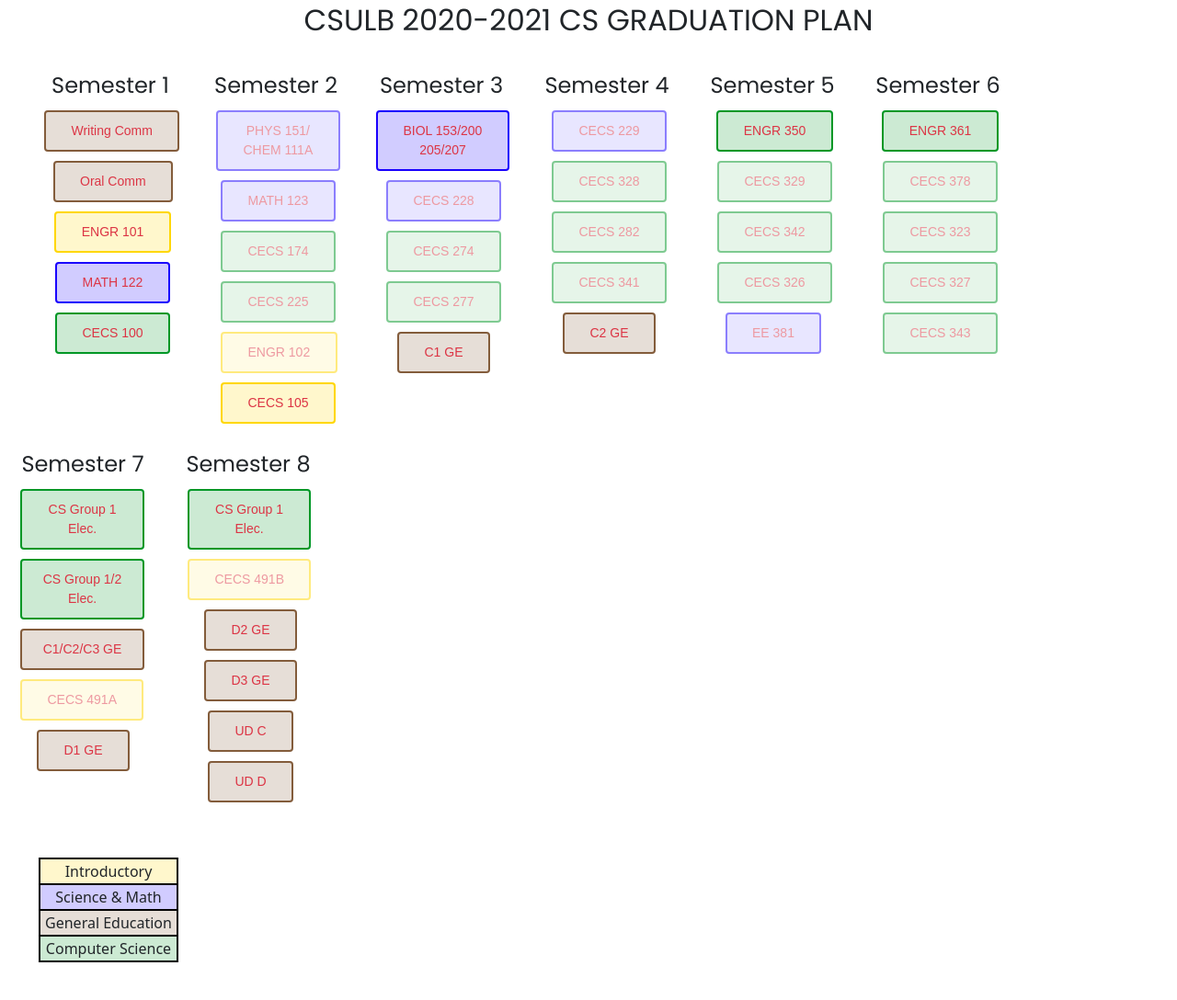
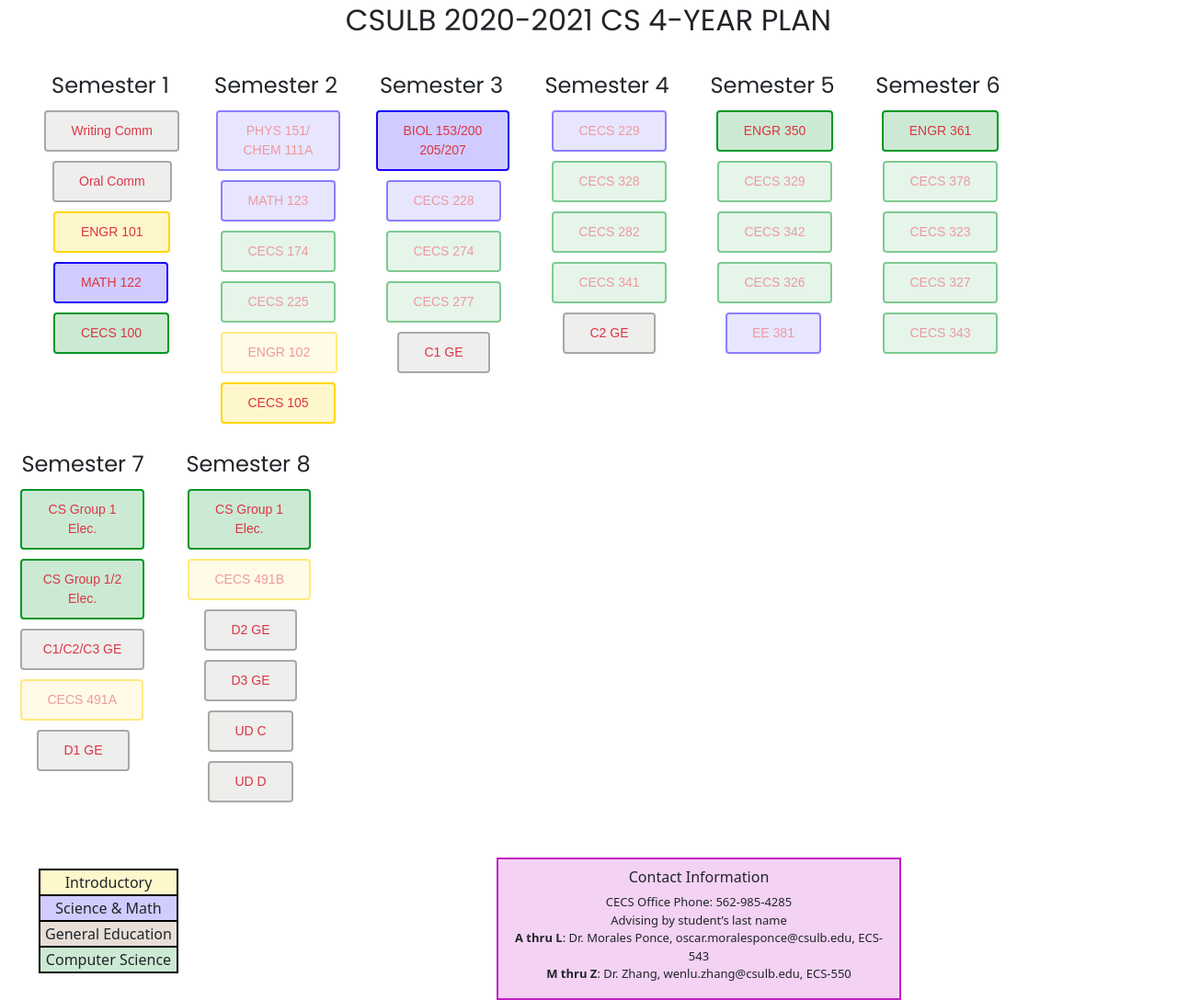
Before and after one commit to matthewhirai/cs-flowchart.github.io, a plain HTML site: page index.html in a window 1280 px wide. Shown: the part 27-1115 px from the top of the page at 92% size. Before the commit the page ends 1074 px from the top, so only its background shows below. Drawn offline with nearby package versions, Linux system fonts and the light colour scheme.

Commit message:
Add files via upload

```diff
--- a/index.html
+++ b/index.html
@@ -15,7 +15,7 @@
   <body class="container-fluid">
 	<form class="was-validated">
 		<div class="row">
-			<h2>CSULB 2020-2021 CS GRADUATION PLAN</h2>
+			<h2>CSULB 2020-2021 CS 4-YEAR PLAN</h2>
 		</div>
 		<div class="row">
 			<div class="col-1 justify-content-center my-col">
@@ -26,19 +26,19 @@
 						<input class="form-check-input is-valid" type="checkbox" id="writing" onclick="review.save();" required>
 						<label class="form-check-label ge" for="writing">Writing Comm</label>
 					</div>
-					<div class="form-check" style="margin-left: -8.5px;">
+					<div class="form-check" style="margin-left: -9.5px;">
 						<input class="form-check-input is-valid" type="checkbox" id="oral" onclick="review.save();" required>
 						<label class="form-check-label ge" for="oral">Oral Comm</label>
 					</div>
-					<div class="form-check"  style="margin-left: -6.8px;">
+					<div class="form-check"  style="margin-left: -7.6px;">
 						<input class="form-check-input is-valid" type="checkbox" id="101" onclick="review.save();" required>
 						<label class="form-check-label intro" for="101">ENGR 101</label>
 					</div>
-					<div class="form-check">
+					<div class="form-check" style="margin-left: -7.6px;">
 						<input class="form-check-input is-valid" type="checkbox" id="122" onclick="review.save();" required>
 						<label class="form-check-label math" for="122">MATH 122</label>
 					</div>
-					<div class="form-check">
+					<div class="form-check" style="margin-left: -7.6px;">
 						<input class="form-check-input is-valid" type="checkbox" id="100" onclick="review.save();" required>
 						<label class="form-check-label cs" for="100">CECS 100</label>
 					</div>
@@ -244,7 +244,8 @@
 			</div>
 		</div>
 	</form>
-	<div class="my-col">
+	<div class="row">
+		<div class="my-col" style="float:left;">
 			<table>
 				<tbody>
 					<tr style="background: rgba(255, 215, 0, 0.199);"><td>Introductory</td></tr>
@@ -254,5 +255,13 @@
 				</tbody>
 			</table>
 		</div>
+		<div class="box-footer">
+			<h6>Contact Information</h6>
+			<p>CECS	Office Phone: 562-985-4285<br>
+				Advising by	student’s last name<br>
+				<b>A thru L</b>: Dr. Morales Ponce, oscar.moralesponce@csulb.edu, ECS-543<br>
+				<b>M thru Z</b>: Dr. Zhang, wenlu.zhang@csulb.edu,	ECS-550</p>
+		</div>
+	</div>
   </body>
 </html>
--- a/style.css
+++ b/style.css
@@ -25,10 +25,6 @@
 .form-check {
     margin-left: -6px;
 }
-h4, h2 {
-    text-align: center;
-    font-family: 'Poppins', sans-serif;
-}
 .my-col {
     width: 180px;
     margin-left: 30px;
@@ -48,8 +44,8 @@
     background: rgba(25, 0, 253, 0.199);
 }
 .ge {
-    border: 2px solid rgb(131, 92, 59);
-    background: rgba(131, 92, 59, 0.199);
+    border: 2px solid rgb(170, 168, 166);
+    background: rgba(170, 168, 166, 0.199);
 }
 .cs {
     border: 2px solid rgb(0, 151, 38);
@@ -59,20 +55,33 @@
     border: 2px solid gold;
     background: rgba(255, 215, 0, 0.199);
 }
+.box-footer{
+    float:left;
+    margin-left: 330px;
+    width: 440px;
+    height: 100%;
+    padding-top: 10px;
+    border: 2px solid rgb(196, 31, 196);
+    background-color: rgba(196, 31, 196, 0.199);;
+    text-align: center;
+}
 table {
-    margin-top: 30px;
+    margin-top: 12px;
+}
+p {
+    font-size: 13px;
 }
 td {
     border: 2px solid black;
     width: 150px;
     text-align: center;
 }
+h4, h2 {
+    text-align: center;
+    font-family: 'Poppins', sans-serif;
+}
 @media screen and (max-width: 1045px){
     .col-1 {
         margin-left: 0;
     }
-    table {
-        margin-top: 10px;
-        margin-bottom: 20px;
-    }
 }
```
Lines whose indentation alone changed are shown as unchanged.
